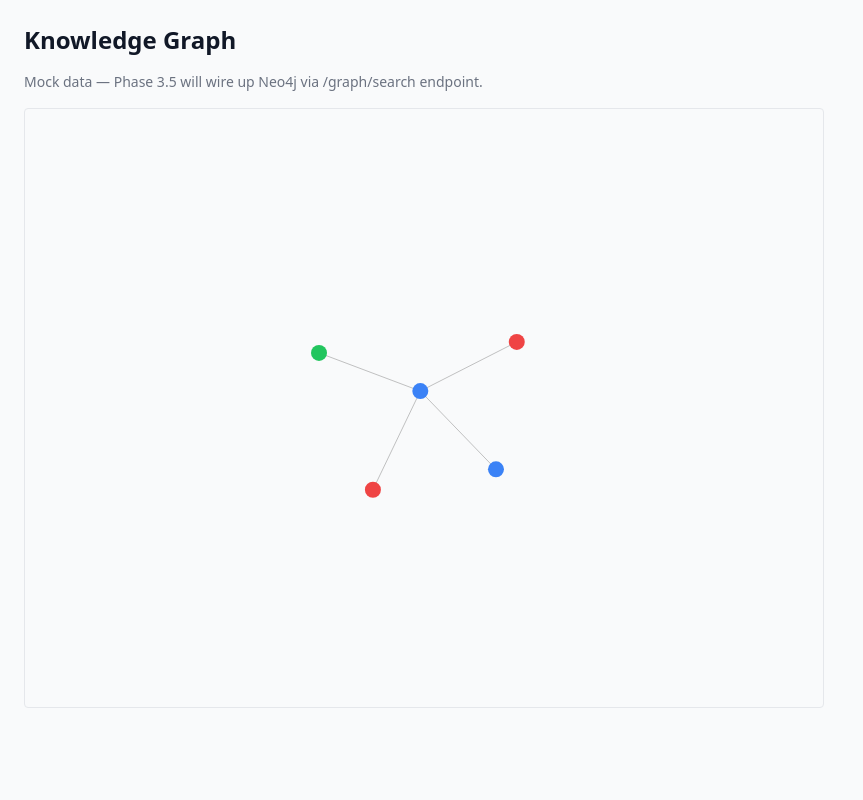
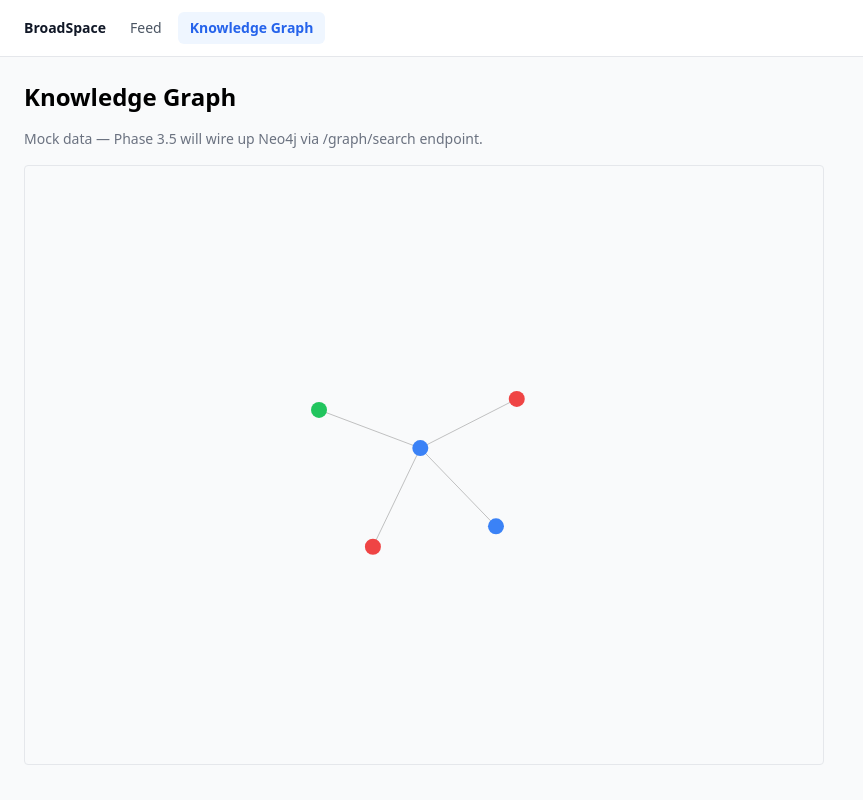
Before and after one commit to jinruyan8802-lgtm/broad_space, a Next.js app in the folder web/: page /graph in a window 1280 px wide. Shown: the whole page, without its empty margins (0-863 px from the left). Built offline with nearby package versions, Linux system fonts and the light colour scheme.

Commit message:
feat: add shared NavBar component with Feed/Graph navigation

```diff
--- a/web/src/app/layout.tsx
+++ b/web/src/app/layout.tsx
@@ -1,3 +1,4 @@
+import NavBar from "@/components/NavBar";
 import type { Metadata } from "next";
 import "./globals.css";
 
@@ -9,7 +10,10 @@ export const metadata: Metadata = {
 export default function RootLayout({ children }: { children: React.ReactNode }) {
   return (
     <html lang="en">
-      <body className="bg-gray-50 text-gray-900">{children}</body>
+      <body className="bg-gray-50 min-h-screen">
+        <NavBar />
+        {children}
+      </body>
     </html>
   );
 }
--- /dev/null
+++ b/web/src/components/NavBar.tsx
@@ -0,0 +1,36 @@
+"use client";
+
+import Link from "next/link";
+import { useRouter } from "next/router";
+
+export default function NavBar() {
+  const router = useRouter();
+  const isGraph = router.pathname === "/graph";
+  const active = isGraph ? "graph" : "feed";
+
+  return (
+    <nav className="flex items-center gap-1 px-6 py-3 border-b border-gray-200 bg-white">
+      <span className="text-sm font-bold text-gray-900 mr-2">BroadSpace</span>
+      <Link
+        href="/"
+        className={`px-3 py-1.5 text-sm rounded-md transition-colors ${
+          active === "feed"
+            ? "bg-blue-50 text-blue-600 font-semibold"
+            : "text-gray-600 hover:text-gray-900 hover:bg-gray-50"
+        }`}
+      >
+        Feed
+      </Link>
+      <Link
+        href="/graph"
+        className={`px-3 py-1.5 text-sm rounded-md transition-colors ${
+          active === "graph"
+            ? "bg-blue-50 text-blue-600 font-semibold"
+            : "text-gray-600 hover:text-gray-900 hover:bg-gray-50"
+        }`}
+      >
+        Knowledge Graph
+      </Link>
+    </nav>
+  );
+}
```
